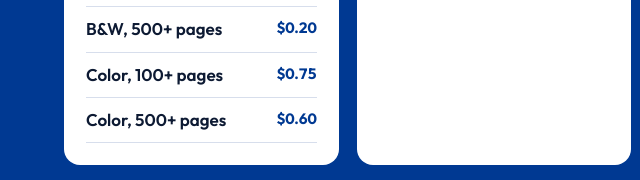
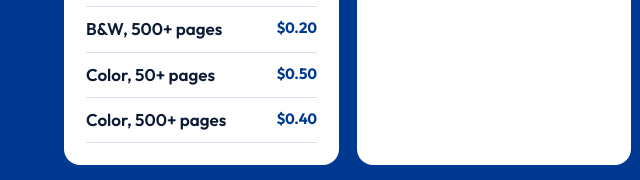
Before and after one commit to erekkali/maksot-site, a plain HTML site: page index.html in a window 1280 px wide. Shown: the part 1857-2037 px from the top of the page, 0-640 px from the left. Drawn offline with Linux system fonts and the light colour scheme.

Commit message:
Color bulk pricing: 50+ pages $0.50, 500+ $0.40
Co-Authored-By: Claude Opus 5.5 <noreply@anthropic.com>
Claude-Session: https://claude.ai/code/session_01WPvVWnGhgtRPmKEC5HyAkq

```diff
--- a/index.html
+++ b/index.html
@@ -140,7 +140,7 @@ footer a{color:#fff}
     <p class="sub">Our planned prices, before sales tax where it applies. They may change before we open.</p>
     <div class="grid">
       <div class="card"><h3>Copies &amp; printing</h3><p>Walk in, or send files ahead to print@maksot.com. $2 minimum order.</p>
-        <ul class="list"><li><b>Black &amp; white</b><span class="p">$0.50 / side</span></li><li><b>Color</b><span class="p">$1 / side</span></li><li><b>B&amp;W, 100+ pages</b><span class="p">$0.25</span></li><li><b>B&amp;W, 500+ pages</b><span class="p">$0.20</span></li><li><b>Color, 100+ pages</b><span class="p">$0.75</span></li><li><b>Color, 500+ pages</b><span class="p">$0.60</span></li></ul></div>
+        <ul class="list"><li><b>Black &amp; white</b><span class="p">$0.50 / side</span></li><li><b>Color</b><span class="p">$1 / side</span></li><li><b>B&amp;W, 100+ pages</b><span class="p">$0.25</span></li><li><b>B&amp;W, 500+ pages</b><span class="p">$0.20</span></li><li><b>Color, 50+ pages</b><span class="p">$0.50</span></li><li><b>Color, 500+ pages</b><span class="p">$0.40</span></li></ul></div>
       <div class="card"><h3>Passport &amp; ID photos</h3><p>Real white backdrop, ready in minutes.</p>
         <ul class="list"><li><b>2 printed photos</b><span class="p">$15</span></li><li><b>Digital copy</b><span class="p">+$3</span></li><li><b>Extra pair</b><span class="p">$5</span></li></ul></div>
       <div class="card"><h3>Fax</h3><p>Send and receive, with a free confirmation page.</p>
```
